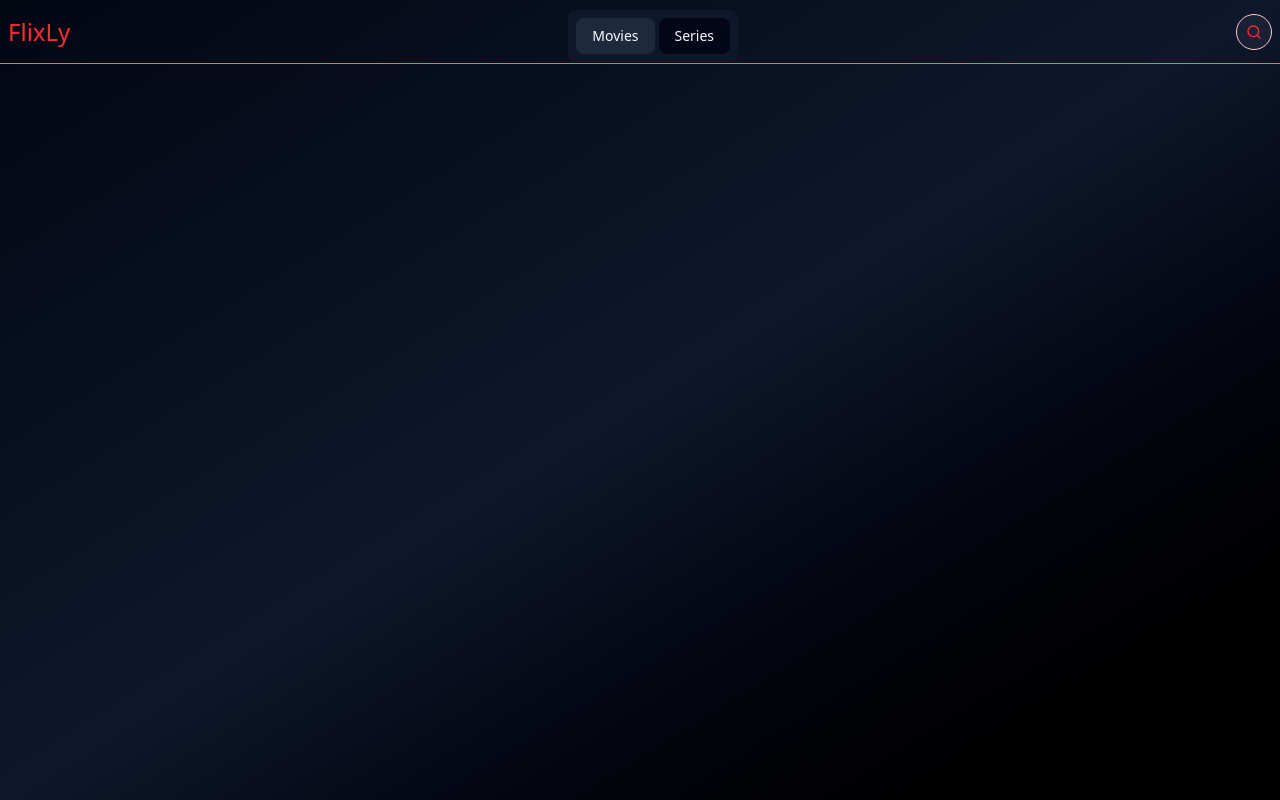
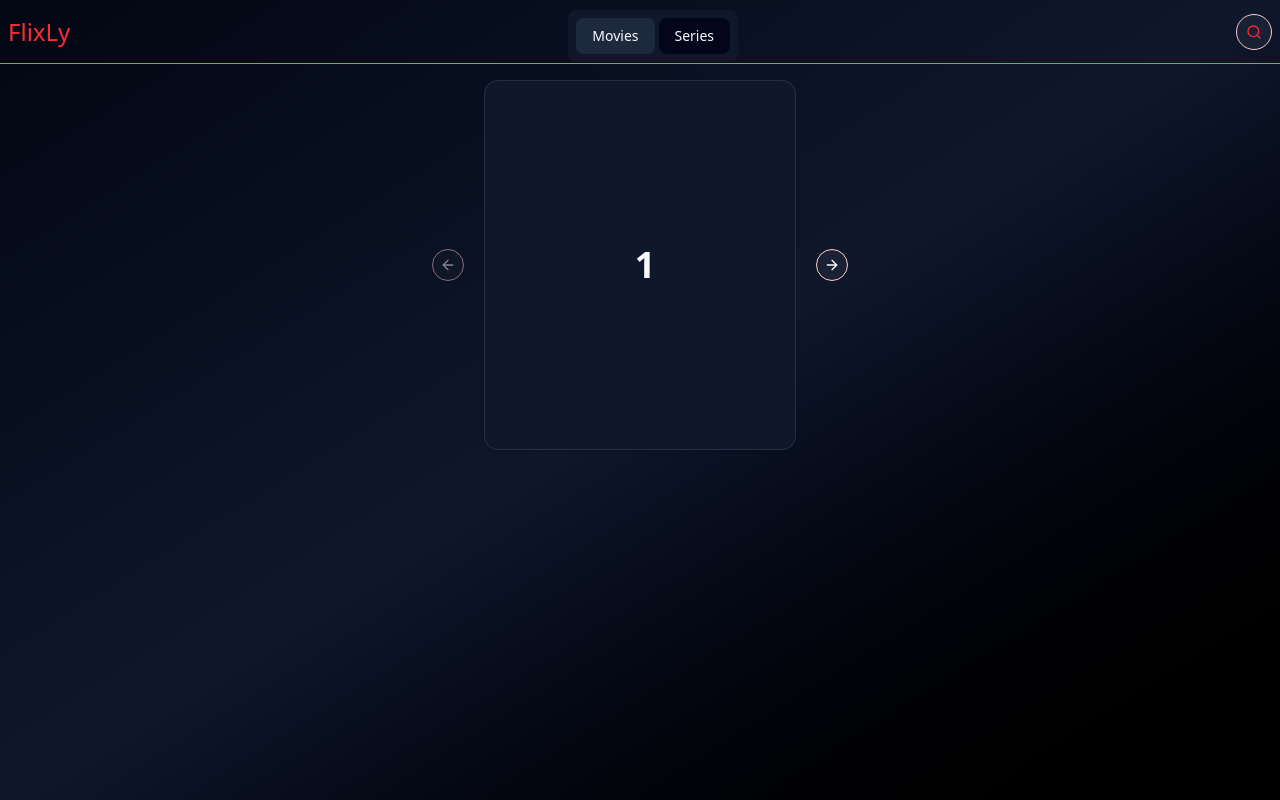
Before and after one commit to ImDoch/flixly, a React (Vite) app: page / in a window 1280 px wide. Built offline with nearby package versions, Linux system fonts and the light colour scheme.

Commit message:
Se inicia con la creación del Carousel

```diff
--- a/package.json
+++ b/package.json
@@ -16,6 +16,7 @@
     "@tailwindcss/vite": "^4.1.18",
     "class-variance-authority": "^0.7.1",
     "clsx": "^2.1.1",
+    "embla-carousel-react": "^8.6.0",
     "lucide-react": "^0.562.0",
     "react": "^19.2.0",
     "react-dom": "^19.2.0",
--- /dev/null
+++ b/src/components/ui/card.tsx
@@ -0,0 +1,92 @@
+import * as React from "react"
+
+import { cn } from "@/lib/utils"
+
+function Card({ className, ...props }: React.ComponentProps<"div">) {
+  return (
+    <div
+      data-slot="card"
+      className={cn(
+        "bg-card text-card-foreground flex flex-col gap-6 rounded-xl border py-6 shadow-sm",
+        className
+      )}
+      {...props}
+    />
+  )
+}
+
+function CardHeader({ className, ...props }: React.ComponentProps<"div">) {
+  return (
+    <div
+      data-slot="card-header"
+      className={cn(
+        "@container/card-header grid auto-rows-min grid-rows-[auto_auto] items-start gap-2 px-6 has-data-[slot=card-action]:grid-cols-[1fr_auto] [.border-b]:pb-6",
+        className
+      )}
+      {...props}
+    />
+  )
+}
+
+function CardTitle({ className, ...props }: React.ComponentProps<"div">) {
+  return (
+    <div
+      data-slot="card-title"
+      className={cn("leading-none font-semibold", className)}
+      {...props}
+    />
+  )
+}
+
+function CardDescription({ className, ...props }: React.ComponentProps<"div">) {
+  return (
+    <div
+      data-slot="card-description"
+      className={cn("text-muted-foreground text-sm", className)}
+      {...props}
+    />
+  )
+}
+
+function CardAction({ className, ...props }: React.ComponentProps<"div">) {
+  return (
+    <div
+      data-slot="card-action"
+      className={cn(
+        "col-start-2 row-span-2 row-start-1 self-start justify-self-end",
+        className
+      )}
+      {...props}
+    />
+  )
+}
+
+function CardContent({ className, ...props }: React.ComponentProps<"div">) {
+  return (
+    <div
+      data-slot="card-content"
+      className={cn("px-6", className)}
+      {...props}
+    />
+  )
+}
+
+function CardFooter({ className, ...props }: React.ComponentProps<"div">) {
+  return (
+    <div
+      data-slot="card-footer"
+      className={cn("flex items-center px-6 [.border-t]:pt-6", className)}
+      {...props}
+    />
+  )
+}
+
+export {
+  Card,
+  CardHeader,
+  CardFooter,
+  CardTitle,
+  CardAction,
+  CardDescription,
+  CardContent,
+}
--- /dev/null
+++ b/src/components/ui/carousel.tsx
@@ -0,0 +1,239 @@
+import * as React from "react"
+import useEmblaCarousel, {
+  type UseEmblaCarouselType,
+} from "embla-carousel-react"
+import { ArrowLeft, ArrowRight } from "lucide-react"
+
+import { cn } from "@/lib/utils"
+import { Button } from "@/components/ui/button"
+
+type CarouselApi = UseEmblaCarouselType[1]
+type UseCarouselParameters = Parameters<typeof useEmblaCarousel>
+type CarouselOptions = UseCarouselParameters[0]
+type CarouselPlugin = UseCarouselParameters[1]
+
+type CarouselProps = {
+  opts?: CarouselOptions
+  plugins?: CarouselPlugin
+  orientation?: "horizontal" | "vertical"
+  setApi?: (api: CarouselApi) => void
+}
+
+type CarouselContextProps = {
+  carouselRef: ReturnType<typeof useEmblaCarousel>[0]
+  api: ReturnType<typeof useEmblaCarousel>[1]
+  scrollPrev: () => void
+  scrollNext: () => void
+  canScrollPrev: boolean
+  canScrollNext: boolean
+} & CarouselProps
+
+const CarouselContext = React.createContext<CarouselContextProps | null>(null)
+
+function useCarousel() {
+  const context = React.useContext(CarouselContext)
+
+  if (!context) {
+    throw new Error("useCarousel must be used within a <Carousel />")
+  }
+
+  return context
+}
+
+function Carousel({
+  orientation = "horizontal",
+  opts,
+  setApi,
+  plugins,
+  className,
+  children,
+  ...props
+}: React.ComponentProps<"div"> & CarouselProps) {
+  const [carouselRef, api] = useEmblaCarousel(
+    {
+      ...opts,
+      axis: orientation === "horizontal" ? "x" : "y",
+    },
+    plugins
+  )
+  const [canScrollPrev, setCanScrollPrev] = React.useState(false)
+  const [canScrollNext, setCanScrollNext] = React.useState(false)
+
+  const onSelect = React.useCallback((api: CarouselApi) => {
+    if (!api) return
+    setCanScrollPrev(api.canScrollPrev())
+    setCanScrollNext(api.canScrollNext())
+  }, [])
+
+  const scrollPrev = React.useCallback(() => {
+    api?.scrollPrev()
+  }, [api])
+
+  const scrollNext = React.useCallback(() => {
+    api?.scrollNext()
+  }, [api])
+
+  const handleKeyDown = React.useCallback(
+    (event: React.KeyboardEvent<HTMLDivElement>) => {
+      if (event.key === "ArrowLeft") {
+        event.preventDefault()
+        scrollPrev()
+      } else if (event.key === "ArrowRight") {
+        event.preventDefault()
+        scrollNext()
+      }
+    },
+    [scrollPrev, scrollNext]
+  )
+
+  React.useEffect(() => {
+    if (!api || !setApi) return
+    setApi(api)
+  }, [api, setApi])
+
+  React.useEffect(() => {
+    if (!api) return
+    onSelect(api)
+    api.on("reInit", onSelect)
+    api.on("select", onSelect)
+
+    return () => {
+      api?.off("select", onSelect)
+    }
+  }, [api, onSelect])
+
+  return (
+    <CarouselContext.Provider
+      value={{
+        carouselRef,
+        api: api,
+        opts,
+        orientation:
+          orientation || (opts?.axis === "y" ? "vertical" : "horizontal"),
+        scrollPrev,
+        scrollNext,
+        canScrollPrev,
+        canScrollNext,
+      }}
+    >
+      <div
+        onKeyDownCapture={handleKeyDown}
+        className={cn("relative", className)}
+        role="region"
+        aria-roledescription="carousel"
+        data-slot="carousel"
+        {...props}
+      >
+        {children}
+      </div>
+    </CarouselContext.Provider>
+  )
+}
+
+function CarouselContent({ className, ...props }: React.ComponentProps<"div">) {
+  const { carouselRef, orientation } = useCarousel()
+
+  return (
+    <div
+      ref={carouselRef}
+      className="overflow-hidden"
+      data-slot="carousel-content"
+    >
+      <div
+        className={cn(
+          "flex",
+          orientation === "horizontal" ? "-ml-4" : "-mt-4 flex-col",
+          className
+        )}
+        {...props}
+      />
+    </div>
+  )
+}
+
+function CarouselItem({ className, ...props }: React.ComponentProps<"div">) {
+  const { orientation } = useCarousel()
+
+  return (
+    <div
+      role="group"
+      aria-roledescription="slide"
+      data-slot="carousel-item"
+      className={cn(
+        "min-w-0 shrink-0 grow-0 basis-full",
+        orientation === "horizontal" ? "pl-4" : "pt-4",
+        className
+      )}
+      {...props}
+    />
+  )
+}
+
+function CarouselPrevious({
+  className,
+  variant = "outline",
+  size = "icon",
+  ...props
+}: React.ComponentProps<typeof Button>) {
+  const { orientation, scrollPrev, canScrollPrev } = useCarousel()
+
+  return (
+    <Button
+      data-slot="carousel-previous"
+      variant={variant}
+      size={size}
+      className={cn(
+        "absolute size-8 rounded-full",
+        orientation === "horizontal"
+          ? "top-1/2 -left-12 -translate-y-1/2"
+          : "-top-12 left-1/2 -translate-x-1/2 rotate-90",
+        className
+      )}
+      disabled={!canScrollPrev}
+      onClick={scrollPrev}
+      {...props}
+    >
+      <ArrowLeft />
+      <span className="sr-only">Previous slide</span>
+    </Button>
+  )
+}
+
+function CarouselNext({
+  className,
+  variant = "outline",
+  size = "icon",
+  ...props
+}: React.ComponentProps<typeof Button>) {
+  const { orientation, scrollNext, canScrollNext } = useCarousel()
+
+  return (
+    <Button
+      data-slot="carousel-next"
+      variant={variant}
+      size={size}
+      className={cn(
+        "absolute size-8 rounded-full",
+        orientation === "horizontal"
+          ? "top-1/2 -right-12 -translate-y-1/2"
+          : "-bottom-12 left-1/2 -translate-x-1/2 rotate-90",
+        className
+      )}
+      disabled={!canScrollNext}
+      onClick={scrollNext}
+      {...props}
+    >
+      <ArrowRight />
+      <span className="sr-only">Next slide</span>
+    </Button>
+  )
+}
+
+export {
+  type CarouselApi,
+  Carousel,
+  CarouselContent,
+  CarouselItem,
+  CarouselPrevious,
+  CarouselNext,
+}
--- a/src/media/components/CustomHeader.tsx
+++ b/src/media/components/CustomHeader.tsx
@@ -5,7 +5,7 @@
 
 export const CustomHeader = () => {
   return (
-    <header className="h-16 px-2 py-1 flex justify-between items-center border-b border-b-red-400">
+    <header className="h-16 px-2 py-1 m-auto flex justify-between items-center border-b border-red-400">
       <h1 className="text-2xl text-red-500">FlixLy</h1>
 
       <CustomNavbar visible={false} />
--- a/src/media/pages/home/HomePage.tsx
+++ b/src/media/pages/home/HomePage.tsx
@@ -1,8 +1,38 @@
+import { Card, CardContent } from "@/components/ui/card";
+import {
+  Carousel,
+  CarouselContent,
+  CarouselItem,
+  CarouselNext,
+  CarouselPrevious,
+} from "@/components/ui/carousel";
 import { CustomNavbar } from "@/media/components/CustomNavbar";
 
 export const HomePage = () => {
   return (
-    <div className="flex justify-center">
+    <div className=" p-3 flex flex-col items-center justify-center">
+      <div>
+        <Carousel className="w-full max-w-xs relative">
+          <CarouselContent>
+            {Array.from({ length: 5 }).map((_, index) => (
+              <CarouselItem key={index}>
+                <div className="p-1">
+                  <Card>
+                    <CardContent className="flex aspect-square items-center justify-center p-6 w-80 max-w-4xl ">
+                      <span className="text-4xl font-semibold">
+                        {index + 1}
+                      </span>
+                    </CardContent>
+                  </Card>
+                </div>
+              </CarouselItem>
+            ))}
+          </CarouselContent>
+          <CarouselPrevious className=" top-2/4" />
+          <CarouselNext className=" top-2/4" />
+        </Carousel>
+      </div>
+
       <CustomNavbar visible={true} />
     </div>
   );
```
Also changed, not shown: 1 other file (tests, documents, lock files or other folders).
